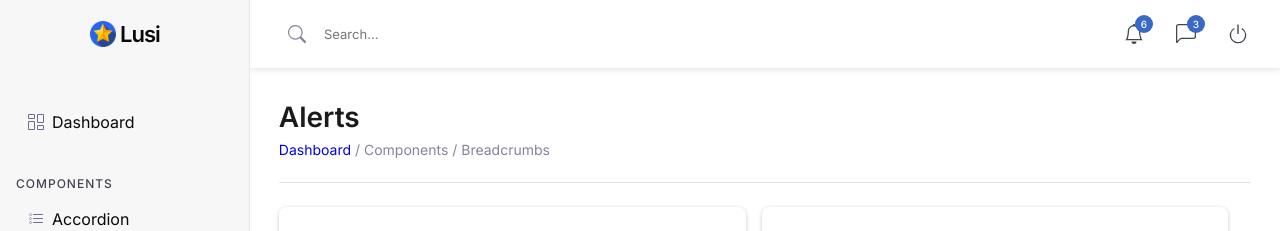
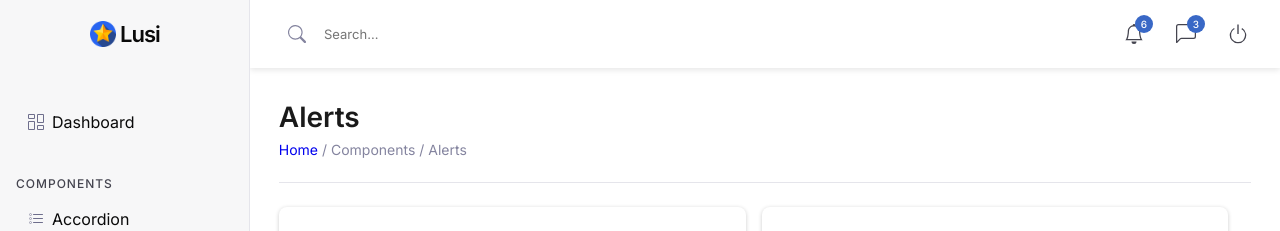
Before and after one commit to obaadelusi/lusi-design, a React (Vite) app: page /components/alerts in a window 1280 px wide. Shown: the top 231 px of the page. Built offline with nearby package versions, Linux system fonts and the light colour scheme.

Commit message:
Implemented breadcrumbs

```diff
--- a/src/components/PageHeading.jsx
+++ b/src/components/PageHeading.jsx
@@ -1,11 +1,24 @@
+import { useLocation, Link } from "react-router-dom";
 import "./PageHeading.scss";
 
 const PageHeading = ({ title }) => {
+  const { pathname } = useLocation();
+
+  function getBreadcrumbs() {
+    let pathArray = pathname.split("/");
+    for (let i = 0; i < pathArray.length; i++) {
+      pathArray[i] = pathArray[i].charAt(0).toUpperCase() + pathArray[i].slice(1);
+    }
+
+    return pathArray.join(" / ");
+  }
+
   return (
     <div className="PageHeading">
       <h1 className="PageHeading-title">{title}</h1>
       <div className="PageHeading-breadcrumbs">
-        <a href="/dashboard">Dashboard</a> / Components / Breadcrumbs
+        <Link to="/dashboard">Home</Link>
+        {getBreadcrumbs()}
       </div>
     </div>
   );
```
